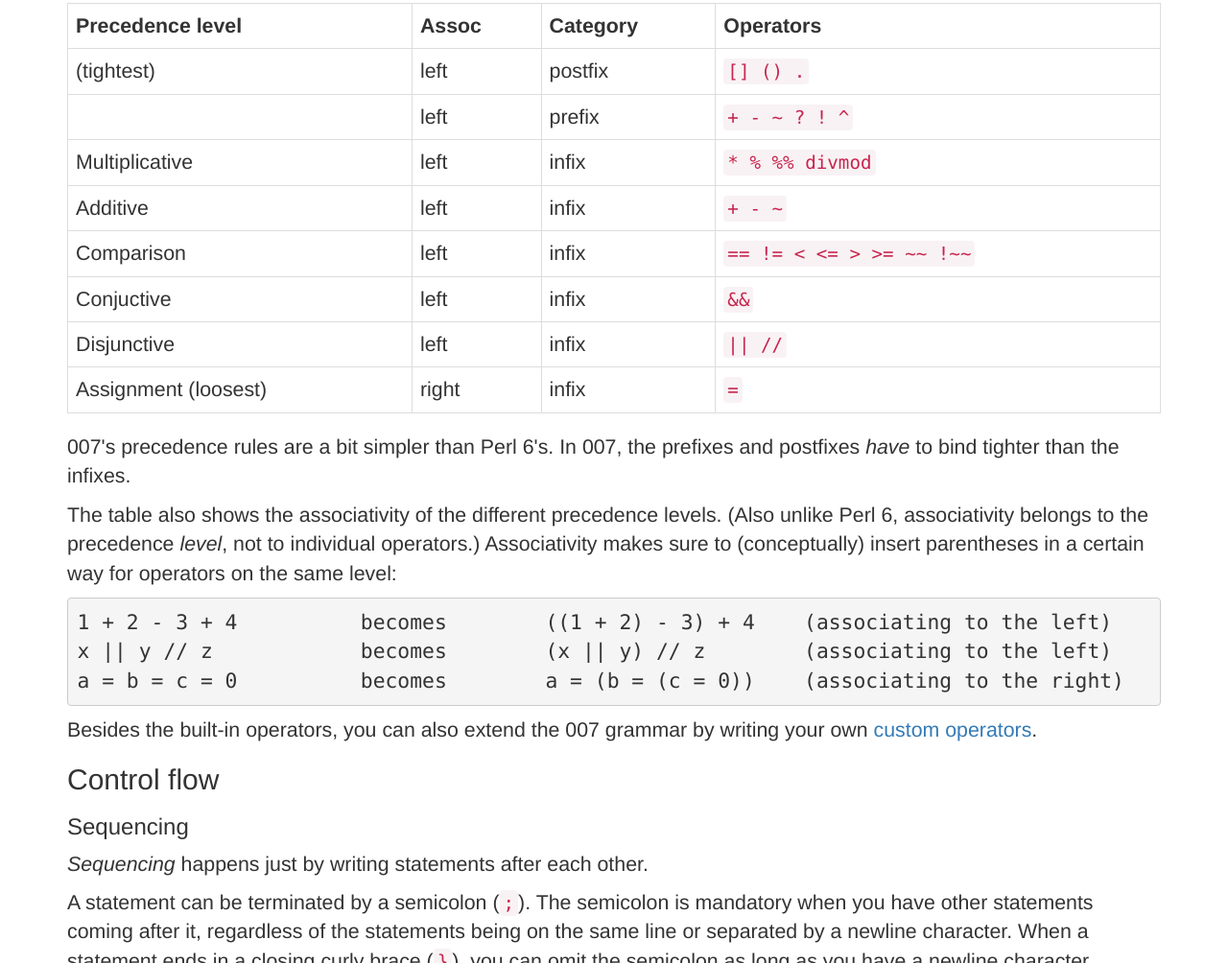
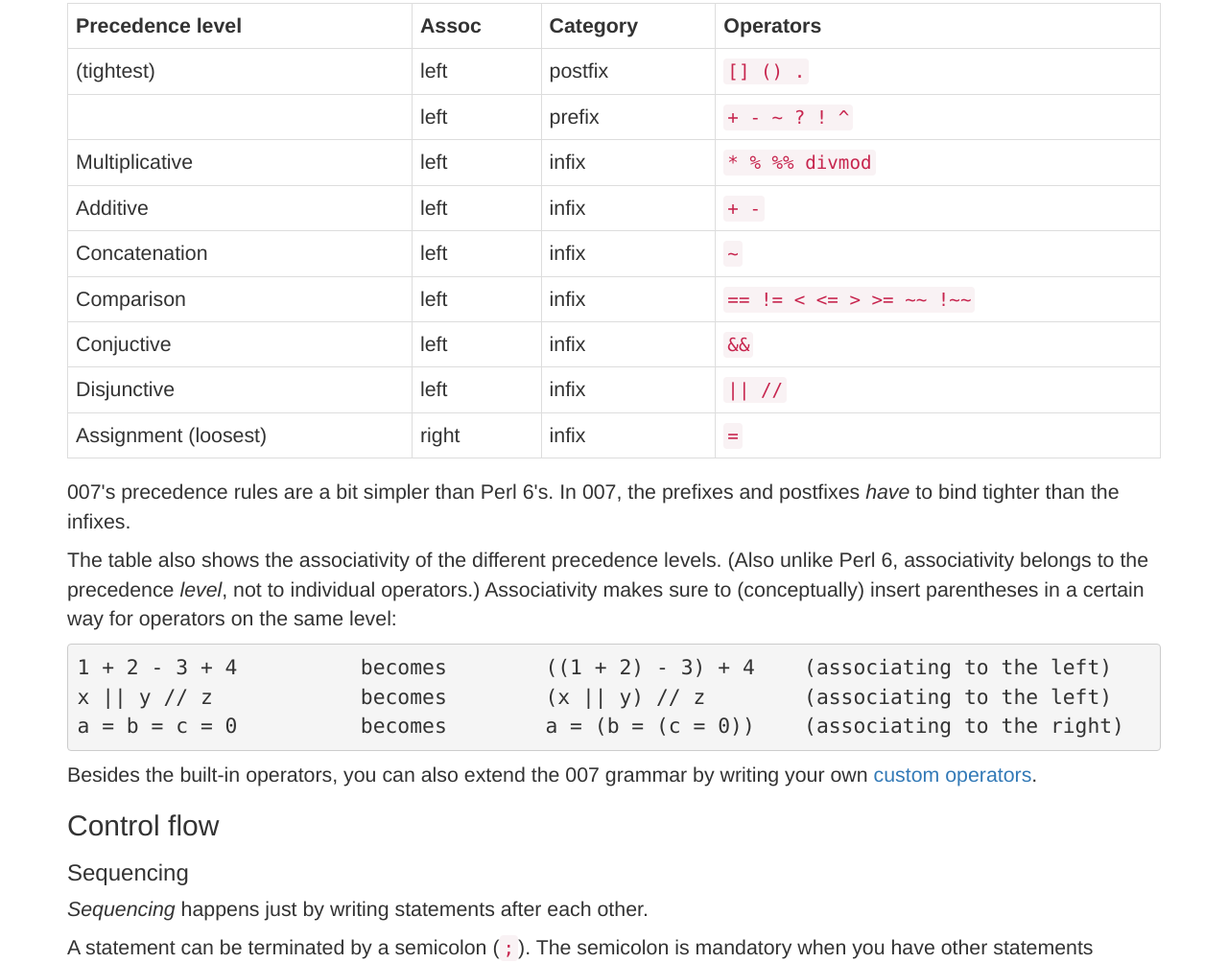
Before and after one commit to masak/alma, a plain HTML site: page docs/index.html in a window 1280 px wide. Shown: the part 4027-5031 px from the top of the page at 96% size. Drawn offline with nearby package versions, Linux system fonts and the light colour scheme.

Commit message:
[docs] Update precedence level reflecting #463

```diff
--- a/docs/index.html
+++ b/docs/index.html
@@ -47,7 +47,7 @@
       }
     </style>
   </head>
-  <body class="checksum-900ccb">
+  <body class="checksum-253d0f">
 <a href="https://github.com/masak/007"><img style="position: absolute; top: 0; right: 0; border: 0;" src="https://camo.githubusercontent.com/652c5b9acfaddf3a9c326fa6bde407b87f7be0f4/68747470733a2f2f73332e616d617a6f6e6177732e636f6d2f6769746875622f726962626f6e732f666f726b6d655f72696768745f6f72616e67655f6666373630302e706e67" alt="Fork me on GitHub" data-canonical-src="https://s3.amazonaws.com/github/ribbons/forkme_right_orange_ff7600.png"></a>
 <div class="container">
 <p>This documentation has four parts:</p>
@@ -171,7 +171,13 @@
 <td>Additive</td>
 <td>left</td>
 <td>infix</td>
-<td><code>+ - ~</code></td>
+<td><code>+ -</code></td>
+</tr>
+<tr>
+<td>Concatenation</td>
+<td>left</td>
+<td>infix</td>
+<td><code>~</code></td>
 </tr>
 <tr>
 <td>Comparison</td>
```
Also changed, not shown: documentation/README.md.
